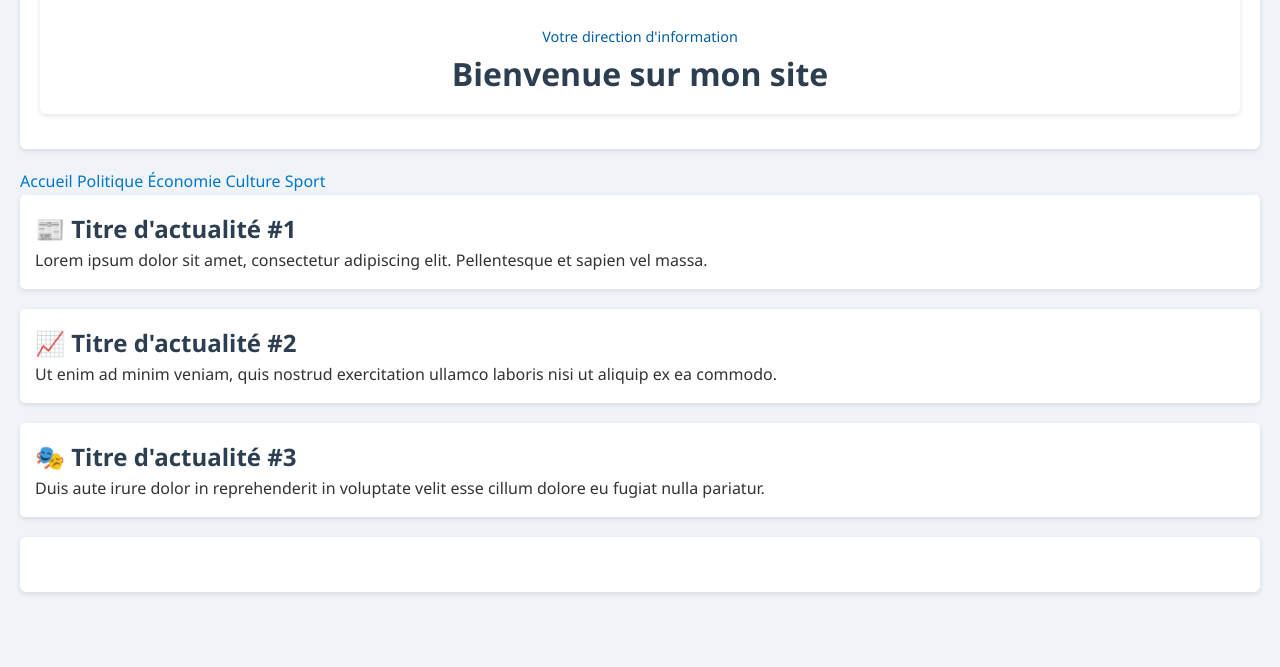
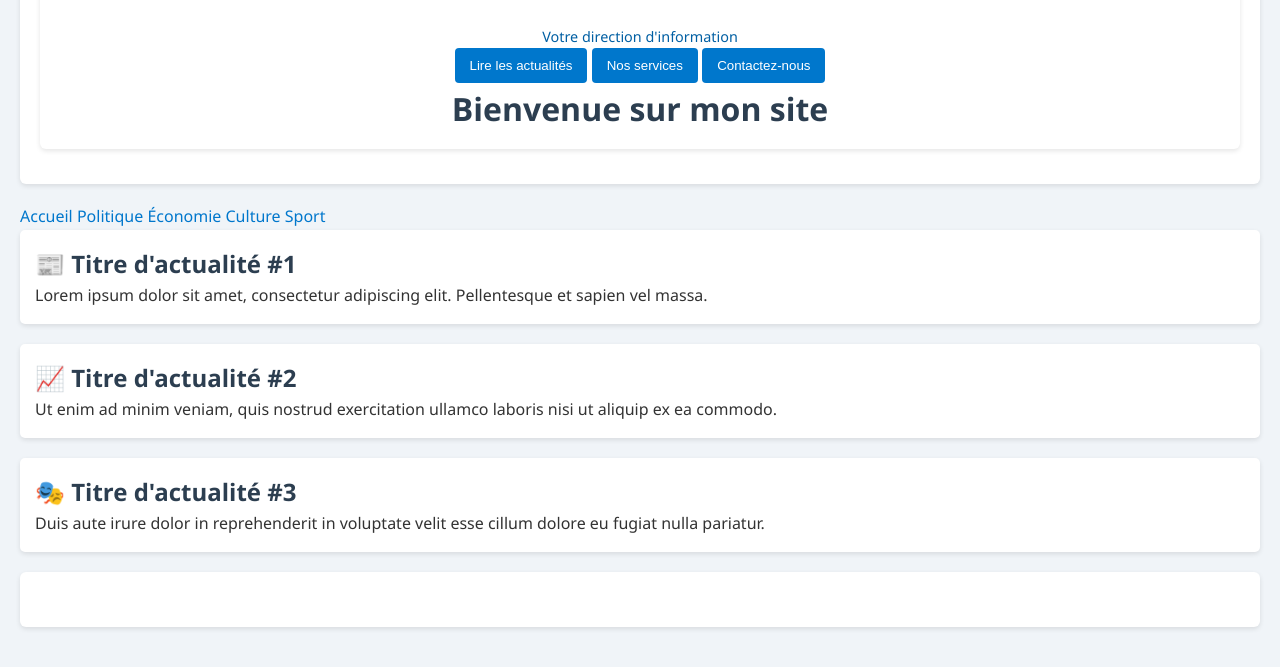
Before and after one commit to smartaboubacar-ctrl/boussoleinfo, a plain HTML site: page index.html in a window 1280 px wide. Shown: the part 137-804 px from the top of the page. Drawn offline with Linux system fonts and the light colour scheme.

Commit message:
Update index.html

```diff
--- a/index.html
+++ b/index.html
@@ -65,6 +65,12 @@
       <span class="logo-text">BoussoleInfo</span><br />
       <small class="logo-slogan">Votre direction d'information</small>
     </div>
+    <div class="action-buttons">
+  <button onclick="window.location.href='actualites.html'">Lire les actualités</button>
+  <button onclick="window.location.href='services.html'">Nos services</button>
+  <button onclick="window.location.href='contact.html'">Contactez-nous</button>
+</div>
+
   </div>
   <h1>Bienvenue sur mon site</h1>
 </header>
```
